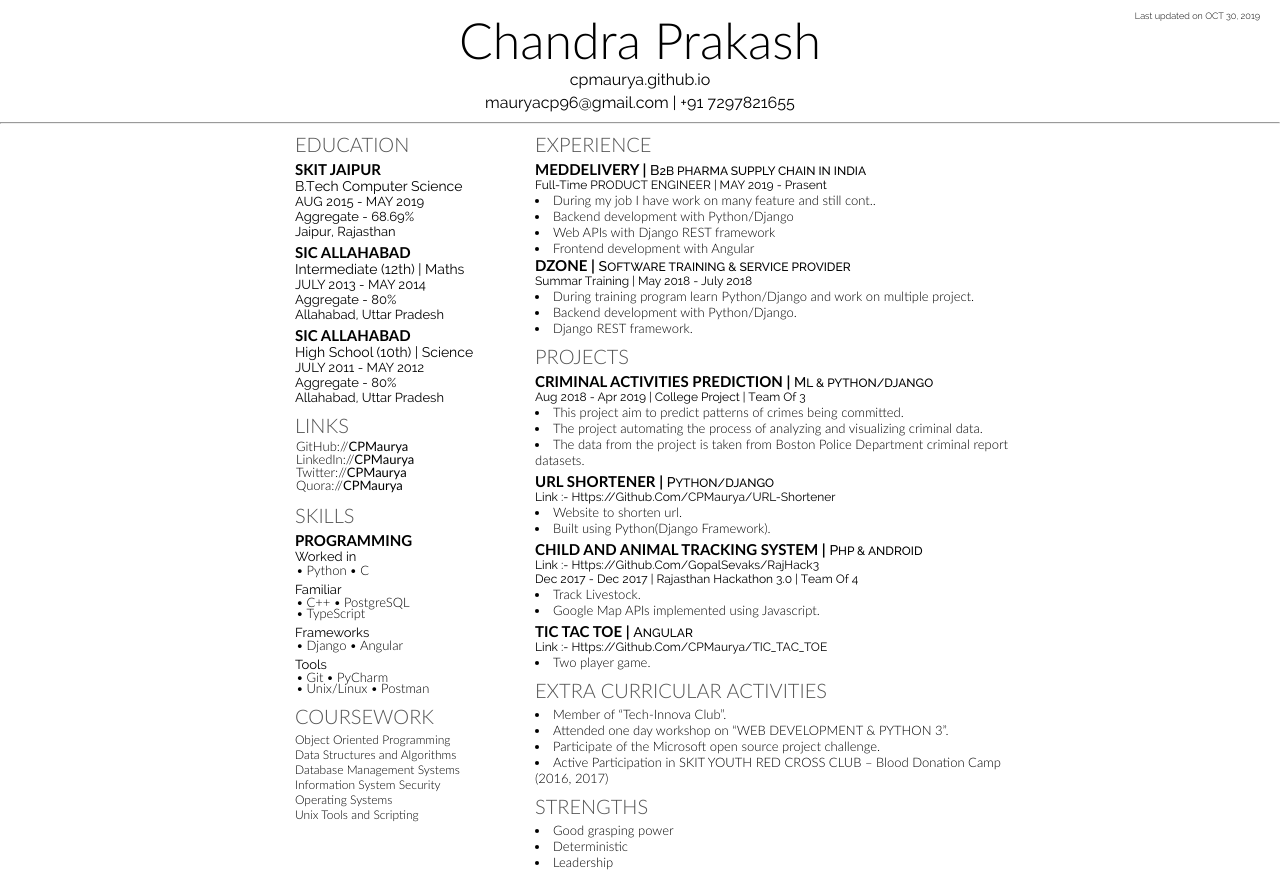
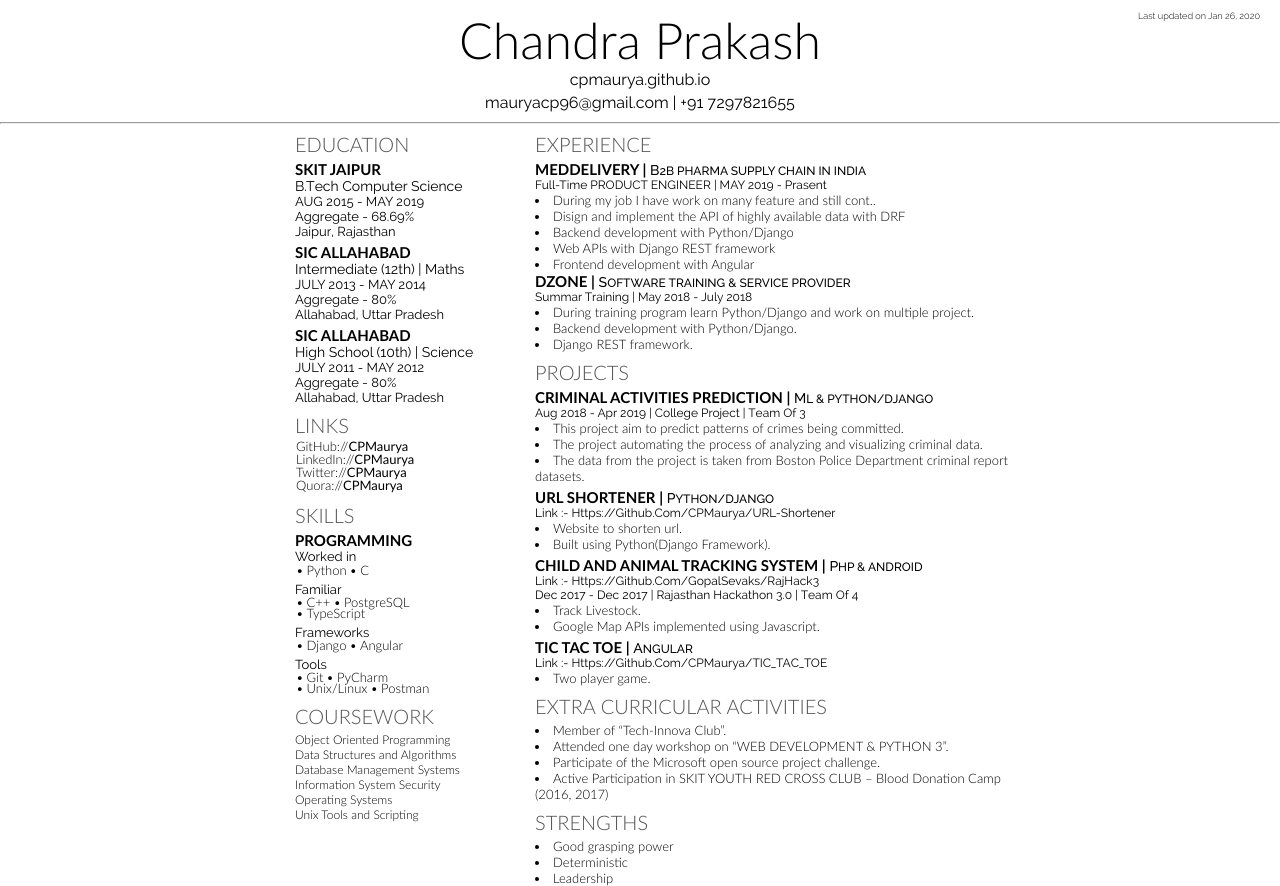
Before and after one commit to CPMaurya/CPMaurya.github.io, a plain HTML site: page index.jade in a window 1280 px wide. Drawn offline with nearby package versions, Linux system fonts and the light colour scheme; files that its build step writes are made by us from their sources.

Commit message:
last update on 26 january

```diff
--- a/index.jade
+++ b/index.jade
@@ -17,7 +17,7 @@
     body
         #update-status
             p.
-                Last updated on OCT 30, 2019
+                Last updated on Jan 26, 2020
 
         .heading
             h1 #{firstName} #{lastName}
@@ -139,6 +139,7 @@
                 h2 MEDDELIVERY | #[span B2B PHARMA SUPPLY CHAIN IN INDIA]
                 h3 Full-time PRODUCT ENGINEER | MAY 2019 - Prasent
                 li  During my job I have work on many feature and still cont..
+                li  Disign and implement the API of highly available data with DRF
                 li  Backend development with Python/Django
                 li  Web APIs with Django REST framework
                 li  Frontend development with Angular
```
Also changed, not shown: index.html, 1 other file.
